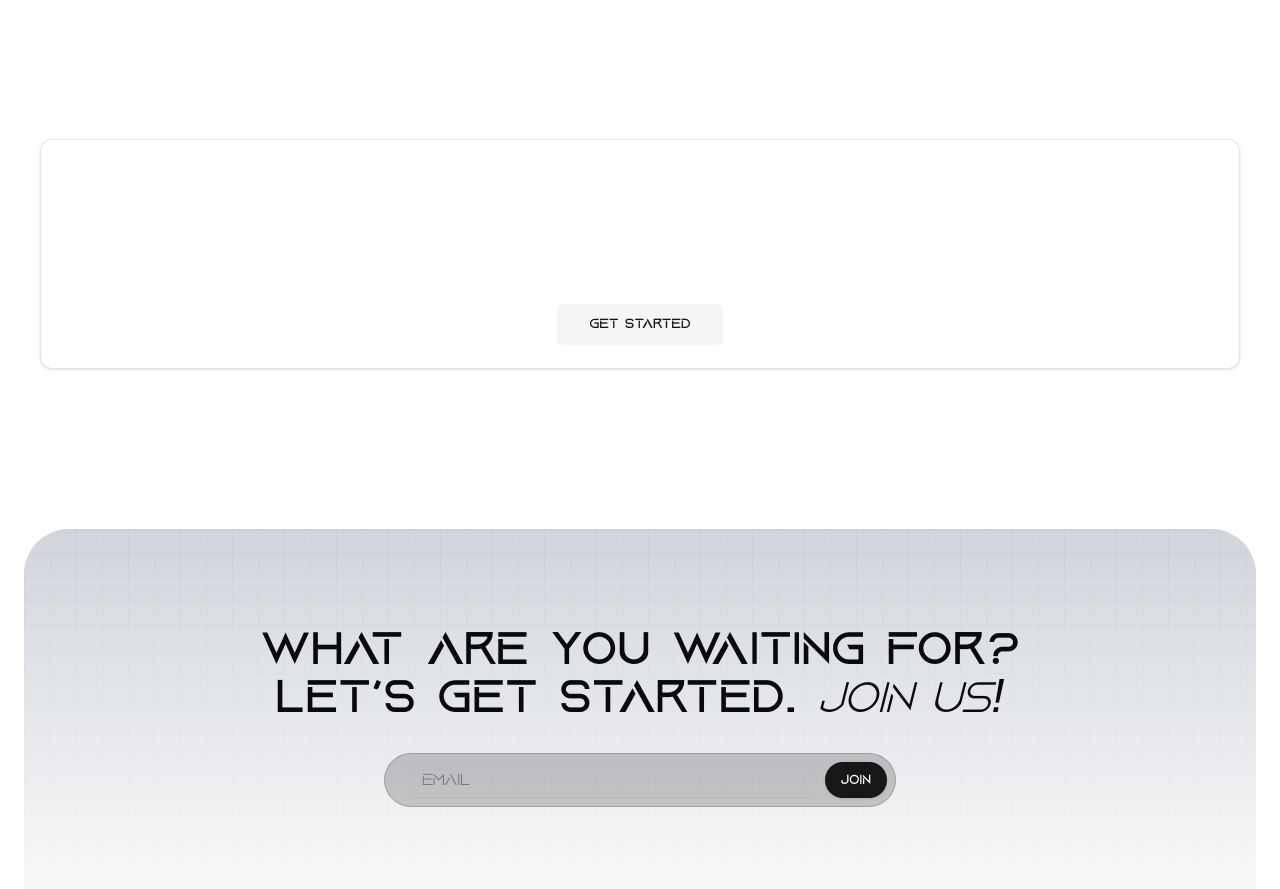
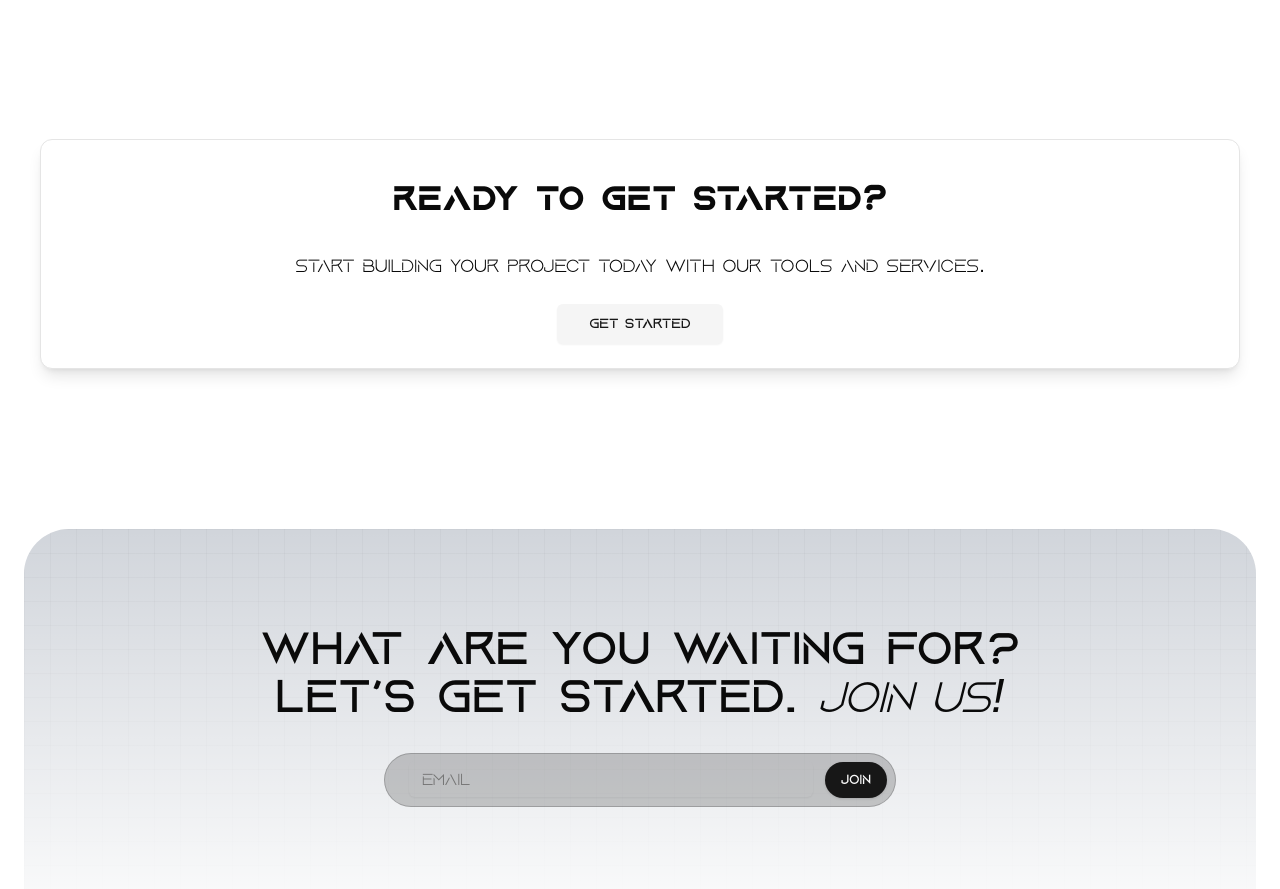
Before and after one commit to polarisdev-fr/polarisdev.fr, a Next.js app: page / in a window 1280 px wide. Shown: the part 3900-4789 px from the top of the page. Built offline with nearby package versions, Linux system fonts and the light colour scheme; no server answers.

Commit message:
improve cta

```diff
--- a/src/features/landing/cta/ctaAction.tsx
+++ b/src/features/landing/cta/ctaAction.tsx
@@ -7,7 +7,7 @@
 export const CTASection = () => {
   return (
     <Section>
-        <Card className="bg-gradient-to-r from-blue-500 to-blue-600 text-white">
+        <Card className="shadow-lg">
             <CardContent>
             <div className="flex flex-col items-center gap-4 lg:gap-6 w-full mt-10 mb-10">
                 <h2 className="font-title font-bold text-2xl lg:text-4xl text-center">
@@ -31,6 +31,7 @@
             </div>
             </CardContent>
         </Card>
+        <div className="bg-gradient-linear"/>
     </Section>
   );
 };
```
